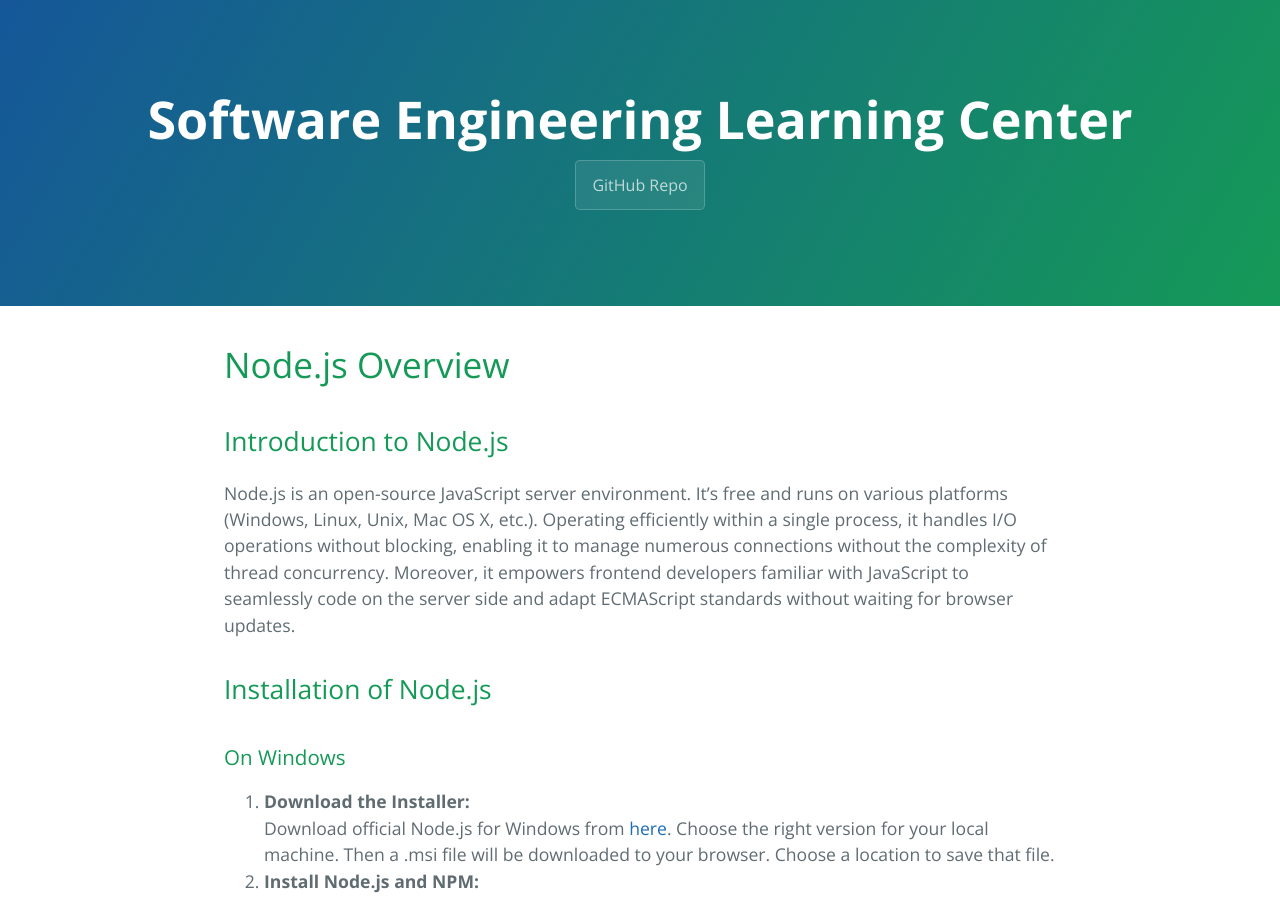
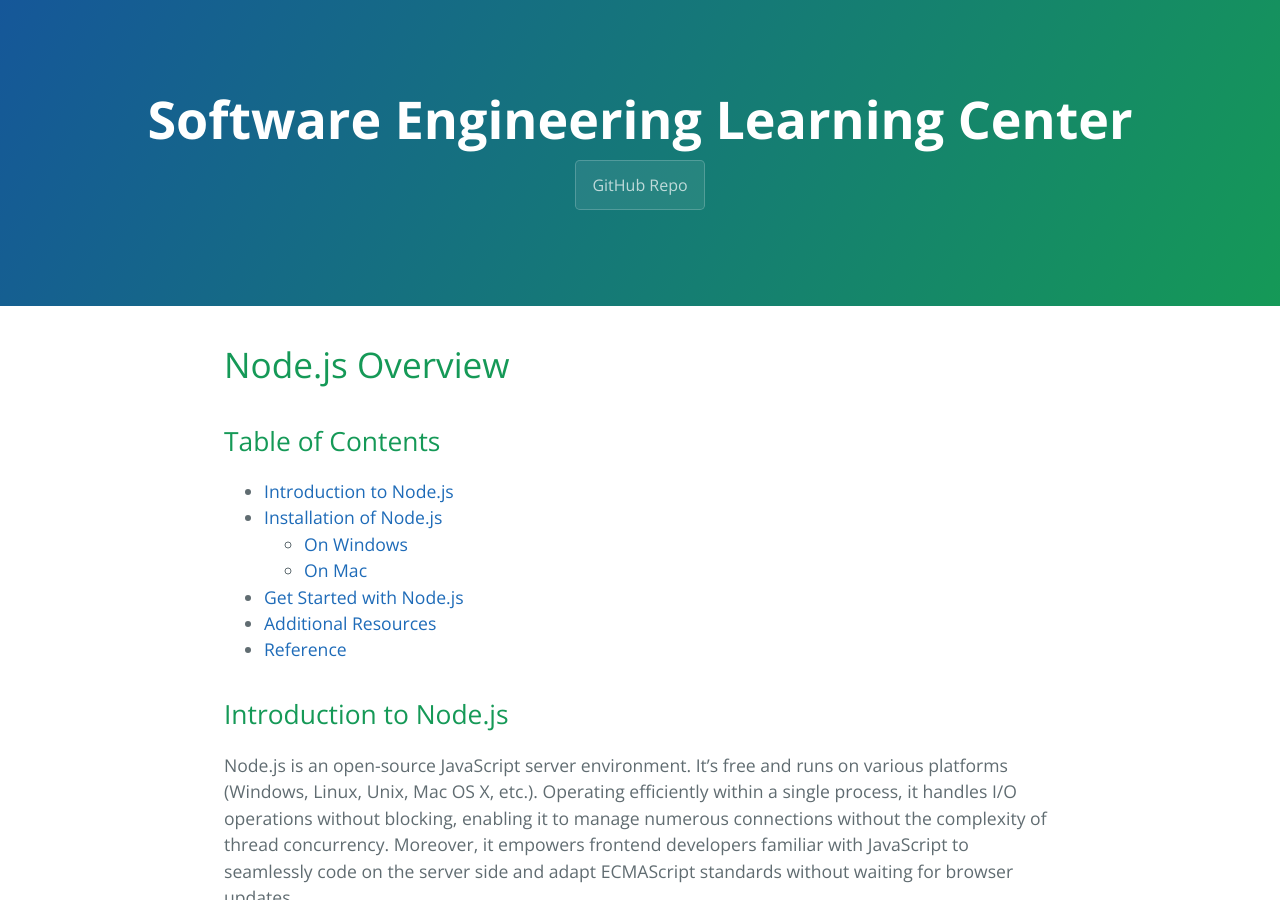
Before and after one commit to learning-software-engineering/learning-software-engineering.github.io, a Jekyll site: the page built from Topics/Tech_Stacks/NodeJS_Intro.md, in a window 1280 px wide and 900 px high. Built offline with Jekyll 4.4.1, drawn with Linux system fonts in a browser that asks for light colours; our own code applies the rules of GitHub Pages for plain Markdown files.

Commit message:
add tables of titles of this page

```diff
--- a/Topics/Tech_Stacks/NodeJS_Intro.md
+++ b/Topics/Tech_Stacks/NodeJS_Intro.md
@@ -1,4 +1,14 @@
 # Node.js Overview
+
+## Table of Contents
+- [Introduction to Node.js](#introduction-to-nodejs)
+- [Installation of Node.js](#installation-of-nodejs)
+  - [On Windows](#on-windows)
+  - [On Mac](#on-mac)
+- [Get Started with Node.js](#get-started-with-nodejs)
+- [Additional Resources](#additional-resources)
+- [Reference](#reference)
+
 
 ## Introduction to Node.js
 
```
